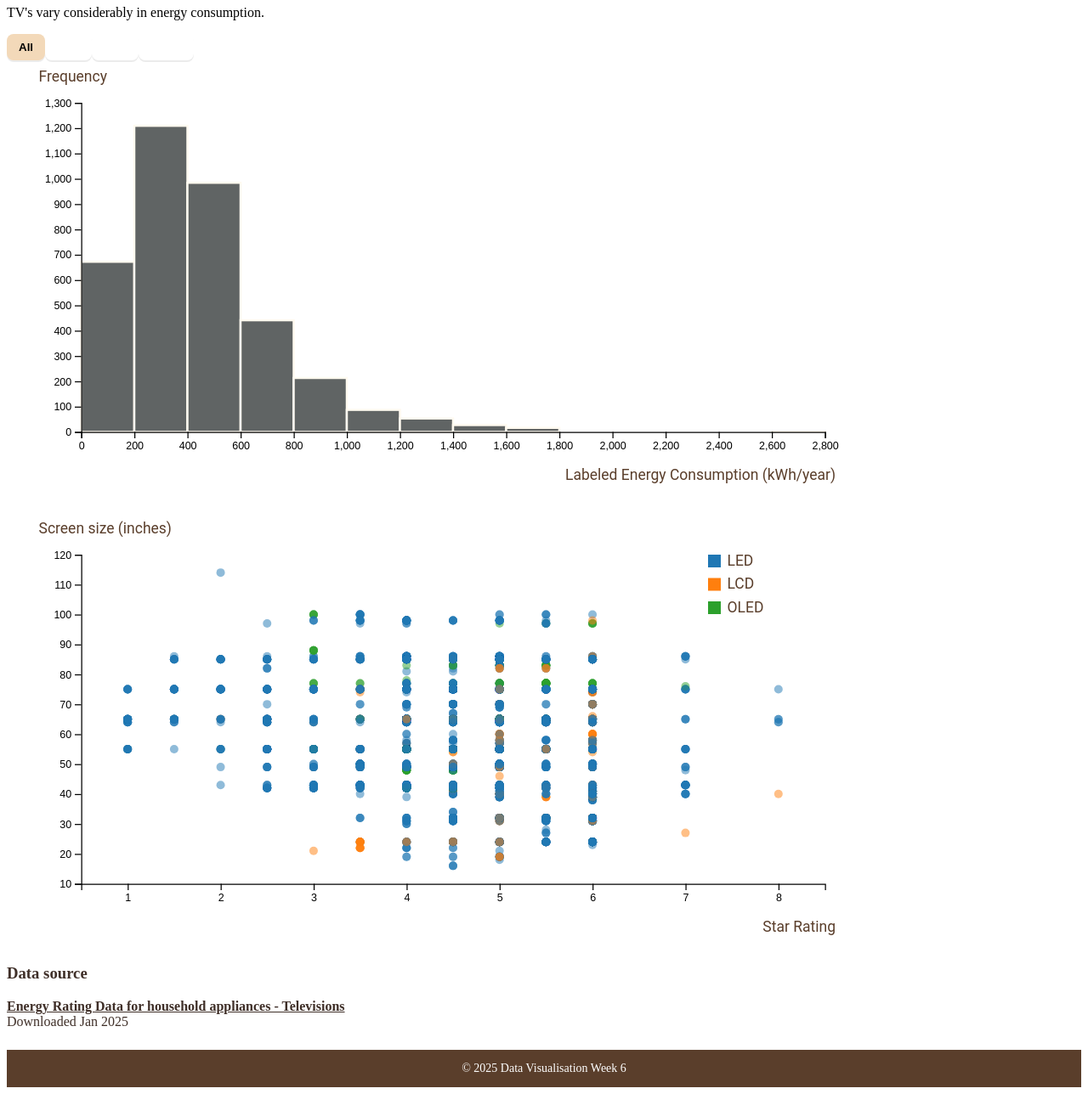
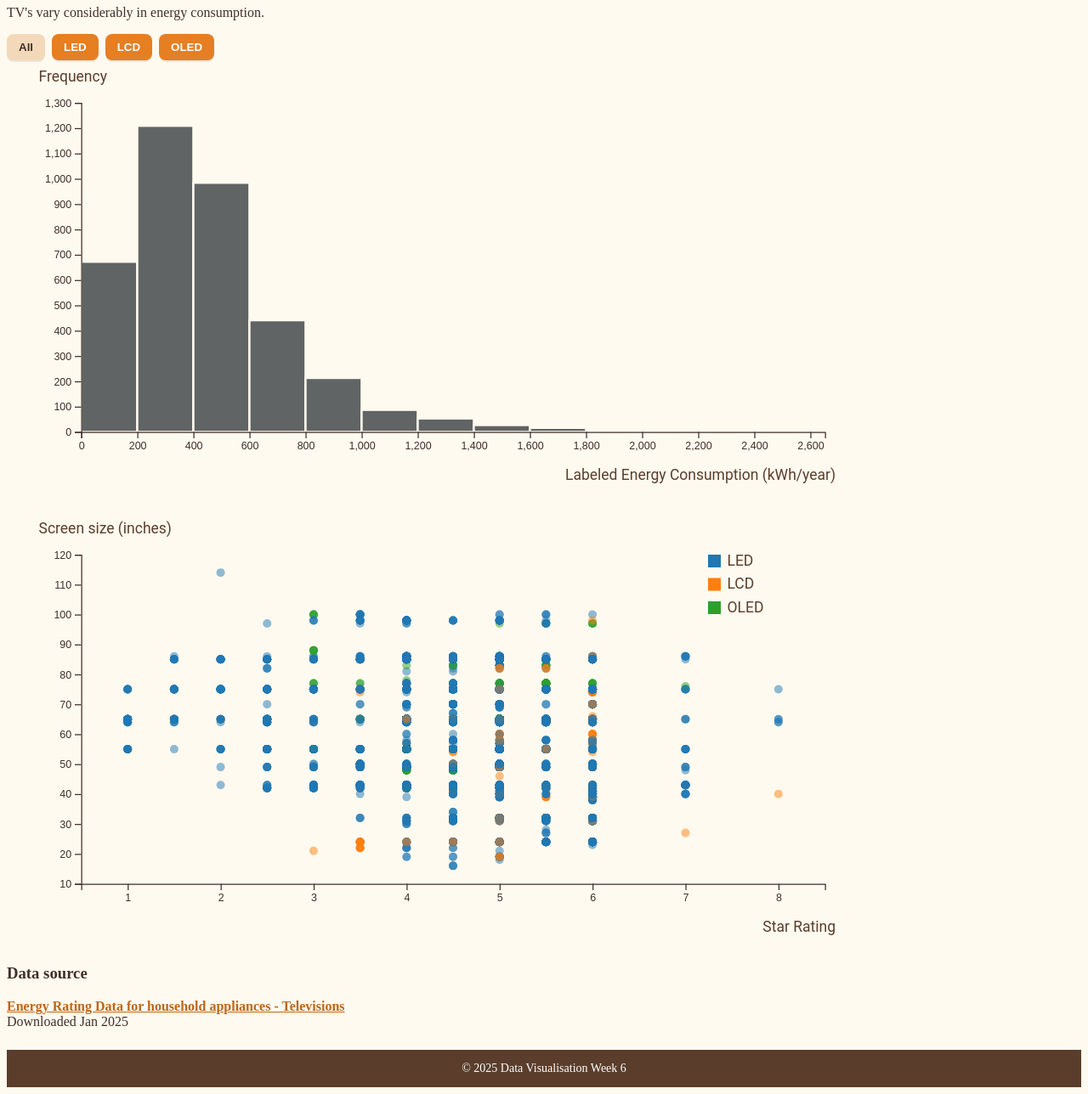
Before and after one commit to jody-05/T06, a plain HTML site: page index.html in a window 1280 px wide. Shown: the part 132-1420 px from the top of the page at 85% size. Drawn offline with nearby package versions, Linux system fonts and the light colour scheme.

Commit message:
update histogram

```diff
--- a/css/base.css
+++ b/css/base.css
@@ -1,3 +1,9 @@
+:root {
+    --accent: #e67e22;       /* orange (default) */
+    --accent-dark: #bf6516;  /* darker orange for links or hover */
+    --text: #3f2f28;         /* dark brown text color */
+}
+
 /* Main site stylesheet use classes so we can toggle active state */
 #filters_screen .filter{
     border: none;
@@ -8,6 +14,7 @@
     cursor:pointer;
     font-weight:600;
     box-shadow: 0 2px 0 rgba(0,0,0,0.08);
+    margin-right:8px;
 }
 
 /* Active filter: pale background, dark text */
@@ -28,12 +35,13 @@
 }
 
 /* Data source note */
-.body{
+body{
     margin-top:10px;
     color:#3f2f28;
+    background-color: #fffaf0;
 }
 
-.body a{
+body a{
     color:var(--accent-dark);
     font-weight:600;
 }
--- a/js/histogram.js
+++ b/js/histogram.js
@@ -8,18 +8,14 @@ const drawHistogram = (data) => {
     const innerChart = svg.append("g")
         .attr("transform", `translate(${margin.left},${margin.top})`);
 
-    // generate the bins
+    const maxEng = d3.max(data, d => d.energyConsumption);
+    binGenerator.domain([0, maxEng]);
     const bins = binGenerator(data);
-
-    console.log(bins);
-
-    const minEng = bins[0].x0;  // lower bound of the first bin
-    const maxEng = bins[bins.length - 1].x1; // upper bound of the last bin
     const binsMaxLength = d3.max(bins, d => d.length);  // get the maximum length of the bins
 
     // define scales (from shared constants)
     xScale
-        .domain([minEng, maxEng])
+        .domain([0, maxEng])
         .range([0, innerWidth]);
 
     yScale
@@ -46,6 +42,7 @@ const drawHistogram = (data) => {
     // add the x-axis to the bottom of the chart relative to the inner chart
     innerChart
         .append("g")
+        .attr("class", "x-axis")
         .attr("transform", `translate(0, ${innerHeight})`)
         .call(bottomAxis);
 
@@ -63,6 +60,7 @@ const drawHistogram = (data) => {
     // add the y-axis to the bottom of the chart relative to the inner chart
     innerChart
         .append("g")
+        .attr("class", "y-axis")
         .call(leftAxis);
 
     svg
--- a/js/load-data.js
+++ b/js/load-data.js
@@ -1,4 +1,4 @@
-// Load the VSC file with a row conversion function
+// Load the CSV file with a row conversion function
 d3.csv("data/Ex6_TVdata.csv", d => ({
     brand: d.brand,
     model: d.model,
```
